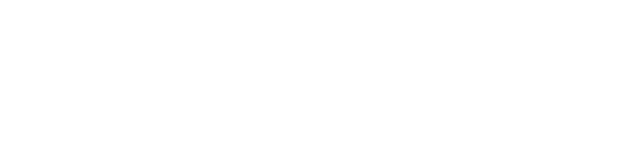
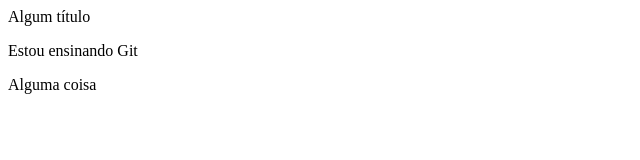
Before and after one commit to lfstos/git_exemplo, a plain HTML site: page index.html in a window 1280 px wide. Shown: the whole page, without its empty margins (0-640 px from the left). Drawn offline with Linux system fonts and the light colour scheme.

Commit message:
:rocket: Nova demanda

```diff
--- a/index.html
+++ b/index.html
@@ -7,6 +7,8 @@
     <title>Tutorial de Git</title>
 </head>
 <body>
-
+    Algum título
+    <p>Estou ensinando Git</p>
+    <p>Alguma coisa</p>
 </body>
 </html>
```
